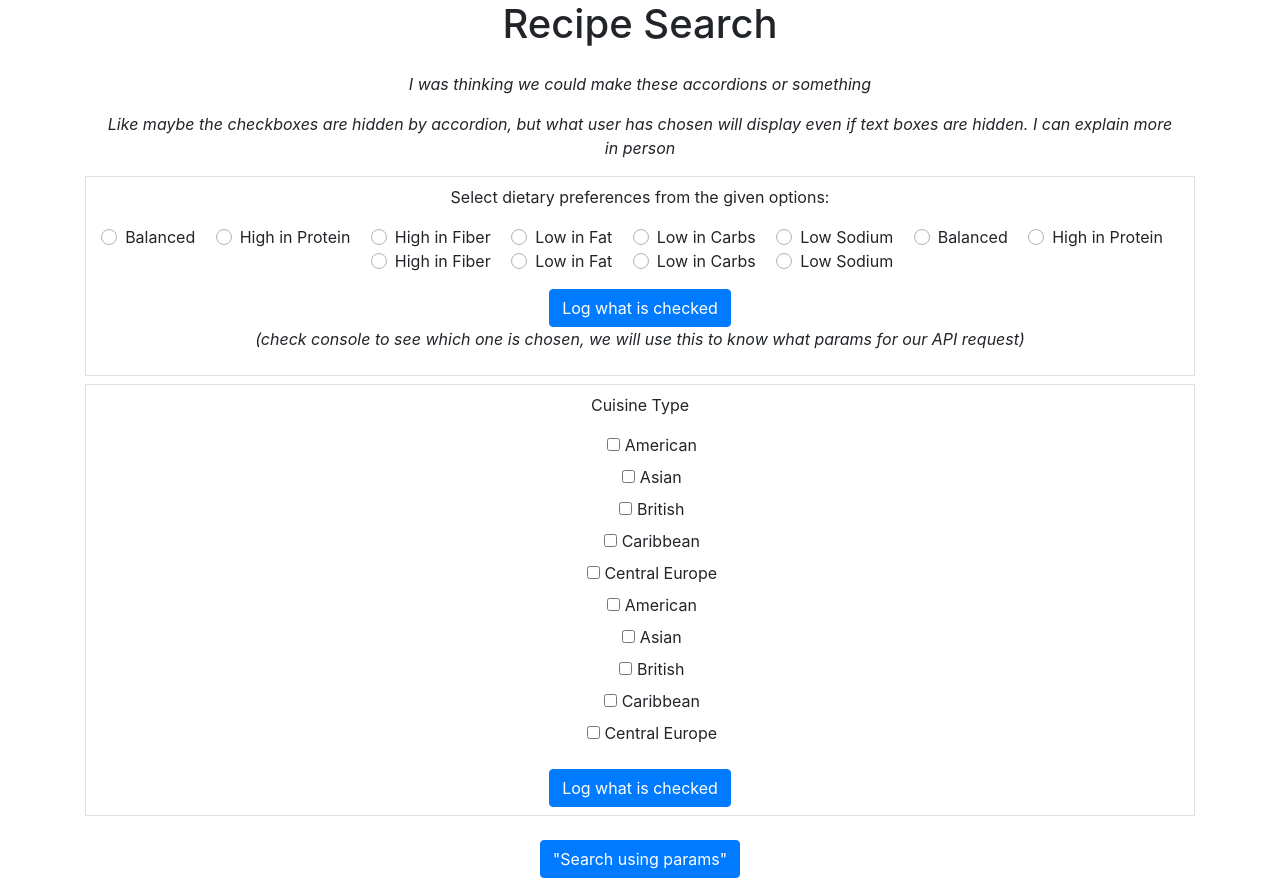
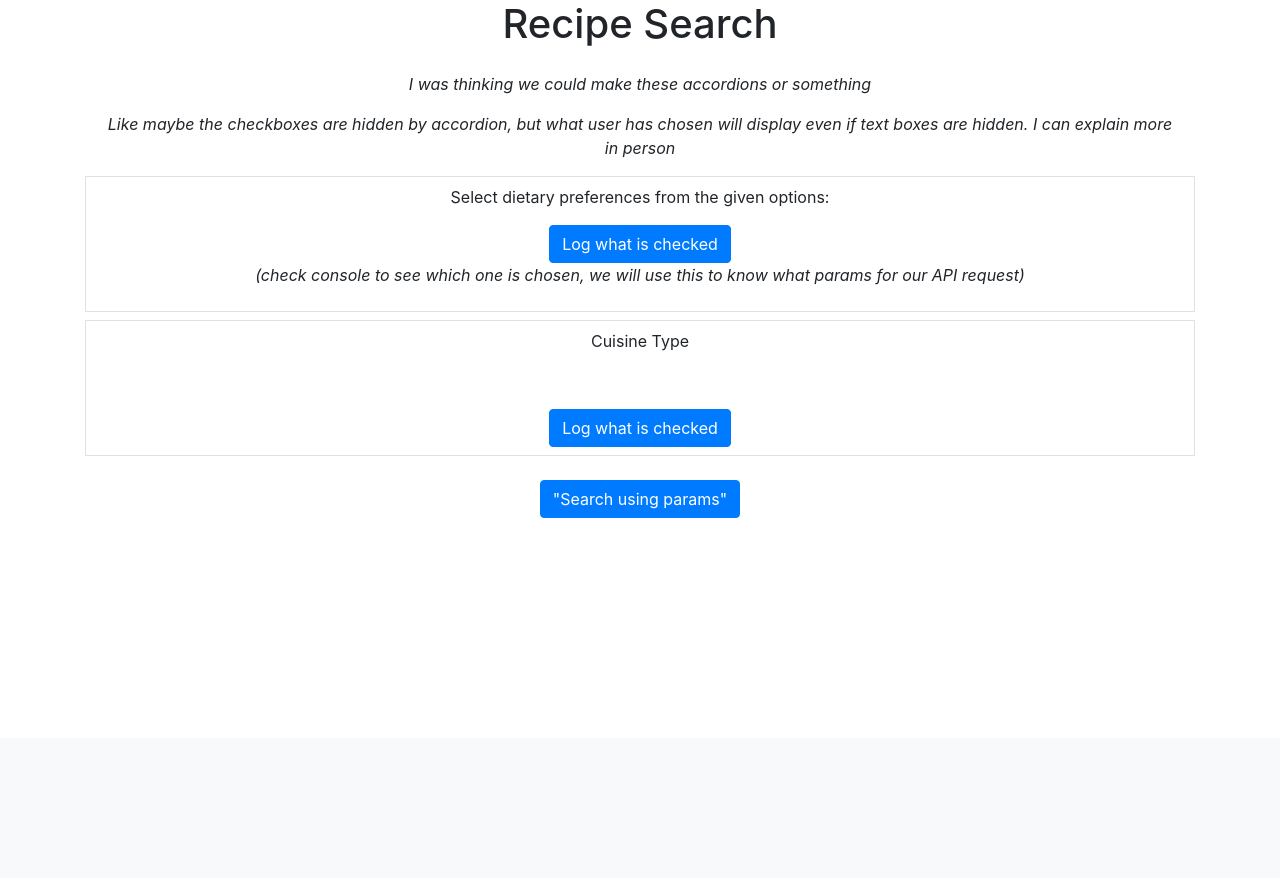
Before and after one commit to schoe14/Good-Cuisine, a Node server app: page /recipes in a window 1280 px wide. Shown: the part 62-940 px from the top of the page. After the commit the page ends 580 px from the top, so only its background shows below. Run offline with Node 20, Linux system fonts and the light colour scheme; some libraries are stand-ins or nearby versions.

Commit message:
Removed cuisineType and added Key Word Array:

```diff
--- a/public/js/recipe.js
+++ b/public/js/recipe.js
@@ -25,29 +25,35 @@
          dietId: "low-sodium"
       }
    ];
-   cuisineTypeArray = [
+   keyWordArray = [
       {
-         cuisineName: "American",
-         cuisineId: "american"
+         keyWord: "Chicken",
+         keyId: "chicken"
       },
       {
-         cuisineName: "Asian",
-         cuisineId: "asian"
+         keyWord: "Beef",
+         keyId: "beef"
+      }
+      {
+         keyWord: "Vegetarian",
+         keyId: "vegetarian"
       },
       {
-         cuisineName: "British",
-         cuisineId: "british"
+         keyWord: "Beef",
+         keyId: "beef"
       },
       {
-         cuisineName: "Caribbean",
-         cuisineId: "caribbean"
+         keyWord: "Beef",
+         keyId: "beef"
       },
       {
-         cuisineName: "Central Europe",
-         cuisineId: "central_europe"
+         keyWord: "Beef",
+         keyId: "beef"
       }
    ]
 
+   // https://api.edamam.com/search?q=steak&app_id=587fc9a8&app_key=f056ebfd3a725524f2a06d2a64636a39&dietLabels=balanced
+   // https://api.edamam.com/search?q=steak&app_id=587fc9a8&app_key=f056ebfd3a725524f2a06d2a64636a39&dietLabels=balanced
    // keeping check box version just in case
 
    // <input class="diet" type="checkbox" id=${element.dietId} name=${element.dietName} value=${element.dietId}>
@@ -65,15 +71,15 @@
 
    });
 
-   cuisineTypeArray.forEach(function (element) {
-      let cuisineOptions = /*html*/`
-      <input class="cuisine" type="checkbox" id=${element.cuisineId} name=${element.cuisineName} value=${element.cuisineId}>
-      <label for=${element.cuisineId}>${element.cuisineName}</label>
-      <br>
-      `
-      $('.cuisineCheck').append(cuisineOptions);
+   // cuisineTypeArray.forEach(function (element) {
+   //    let cuisineOptions = /*html*/`
+   //    <input class="cuisine" type="checkbox" id=${element.cuisineId} name=${element.cuisineName} value=${element.cuisineId}>
+   //    <label for=${element.cuisineId}>${element.cuisineName}</label>
+   //    <br>
+   //    `
+   //    $('.cuisineCheck').append(cuisineOptions);
 
-   });
+   // });
 
    $('#checkDiet').click(function () {
       let query = ""
@@ -115,12 +121,12 @@
          cuisineType += "&cuisineType=" + i
       })
 
-      var dietType = "&diet=" + diet[0];
+      var dietType = "&dietLabels=" + diet[0];
 
-      let test = "chicken"
+      let test = "steak"
       let appId = "&app_id=587fc9a8";
       let APIKey = "&app_key=f056ebfd3a725524f2a06d2a64636a39";
-      let queryURL = "https://api.edamam.com/search?q=" + test + appId + APIKey + cuisineType + dietType;
+      let queryURL = "https://api.edamam.com/search?q=" + test + appId + APIKey + dietType;
       console.log(queryURL)
       $.ajax({
          url: queryURL,
--- a/views/layouts/main.handlebars
+++ b/views/layouts/main.handlebars
@@ -54,5 +54,4 @@
          </div>
       </section>
    </body>
-   <script src="/js/recipe.js"></script>
 </html>
--- a/views/recipe-search.handlebars
+++ b/views/recipe-search.handlebars
@@ -29,4 +29,4 @@
    </div>
 </div>
 <button type="button" class="btn btn-primary" id="search">"Search using params"</button>
-<script src="../public/js/recipe.js"></script>
+<script src="/js/recipe.js"></script>
```
Also changed, not shown: 1 other file.
